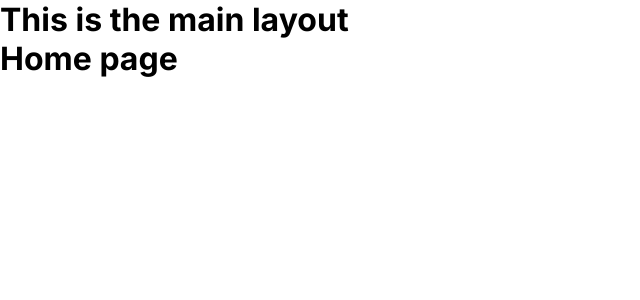
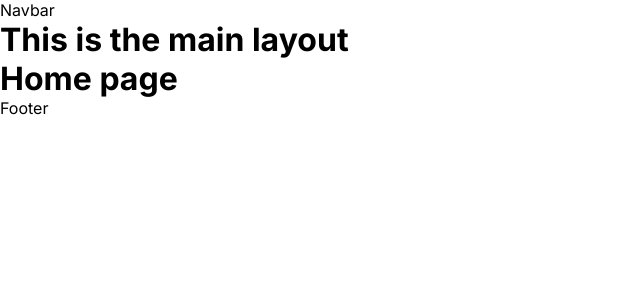
Before and after one commit to fadleyy/projectNext, a Next.js app: page / in a window 1280 px wide. Shown: the top 300 px of the page, without its empty margins (0-640 px from the left). Built offline with nearby package versions, Linux system fonts and the light colour scheme.

Commit message:
create container import in components>(index.js) :+1:

```diff
--- a/src/app/layout.js
+++ b/src/app/layout.js
@@ -1,5 +1,6 @@
 import { Inter } from "next/font/google";
 import "./globals.css";
+import { Footer, Navbar } from "@/components";
 
 const inter = Inter({ subsets: ["latin"] });
 
@@ -12,8 +13,10 @@
   return (
     <html lang="en">
       <body className={inter.className}>
+        <Navbar />
         <h1>This is the main layout</h1>
         {children}
+        <Footer />
       </body>
     </html>
   );
--- /dev/null
+++ b/src/components/index.js
@@ -0,0 +1,4 @@
+import Footer from "./footer/Footer";
+import Navbar from "./navbar/Navbar";
+
+export { Footer, Navbar };
```
